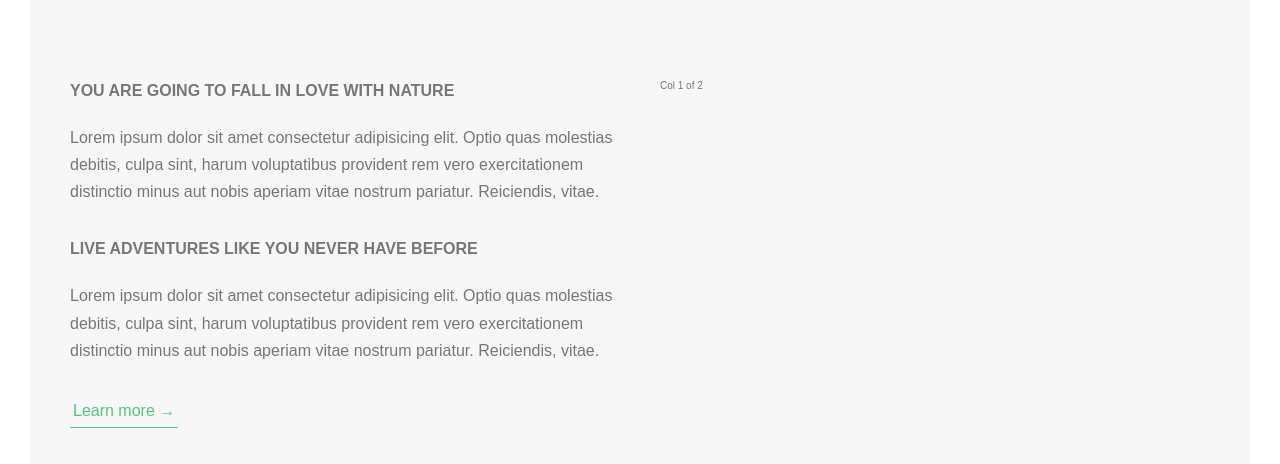
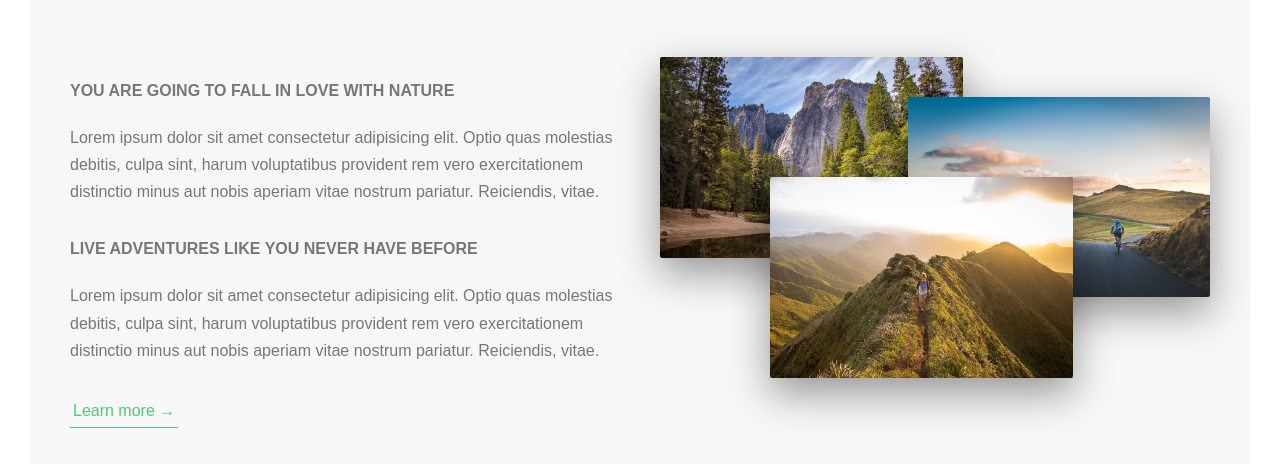
Before and after one commit to Turyfay/css-course, a website: page 1-NATOURS/index.html in a window 1280 px wide. Shown: the part 1103-1567 px from the top of the page. Drawn offline with Linux system fonts and the light colour scheme.

Commit message:
feat: creating image styles for the about section

```diff
--- a/1-NATOURS/index.html
+++ b/1-NATOURS/index.html
@@ -56,7 +56,23 @@
             </p>
             <a href="#" class="btn-text">Learn more &rarr;</a>
           </div>
-          <div class="col-1-of-2">Col 1 of 2</div>
+          <div class="col-1-of-2">
+            <div class="composition">
+              <img
+                src="img/nat-1-large.jpg"
+                alt="photo 1"
+                class="composition__photo composition__photo--p1"
+              /><img
+                src="img/nat-2-large.jpg"
+                alt="photo 2"
+                class="composition__photo composition__photo--p2"
+              /><img
+                src="img/nat-3-large.jpg"
+                alt="photo 3"
+                class="composition__photo composition__photo--p3"
+              />
+            </div>
+          </div>
         </div>
       </section>
     </main>
--- /dev/null
+++ b/1-NATOURS/sass/components/_composition.scss
@@ -0,0 +1,34 @@
+.composition {
+  position: relative;
+  &__photo {
+    width: 55%;
+    box-shadow: 0 1.5rem 4rem rgba($color-black, 0.4);
+    border-radius: 2px;
+    position: absolute;
+    z-index: 10;
+    transition: all 0.2s;
+    outline-offset: 2rem;
+    &--p1 {
+      left: 0;
+      top: -2rem;
+    }
+    &--p2 {
+      right: 0;
+      top: 2rem;
+    }
+    &--p3 {
+      left: 20%;
+      top: 10rem;
+    }
+    &:hover {
+      outline: 1.5rem solid $color-primary;
+      transform: scale(1.05) translateY(-0.5rem);
+      box-shadow: 0 2.5rem 4rem rgba($color-black, 0.5);
+      z-index: 20;
+    }
+  }
+
+  &:hover &__photo:not(:hover) {
+    transform: scale(0.95);
+  }
+}
--- a/1-NATOURS/sass/main.scss
+++ b/1-NATOURS/sass/main.scss
@@ -11,6 +11,7 @@
 
 //Components
 @import "components/bottom";
+@import "components/composition";
 
 //Layout
 @import "layout/grid";
```
Also changed, not shown: 1-NATOURS/css/style.css, 1 other file.
